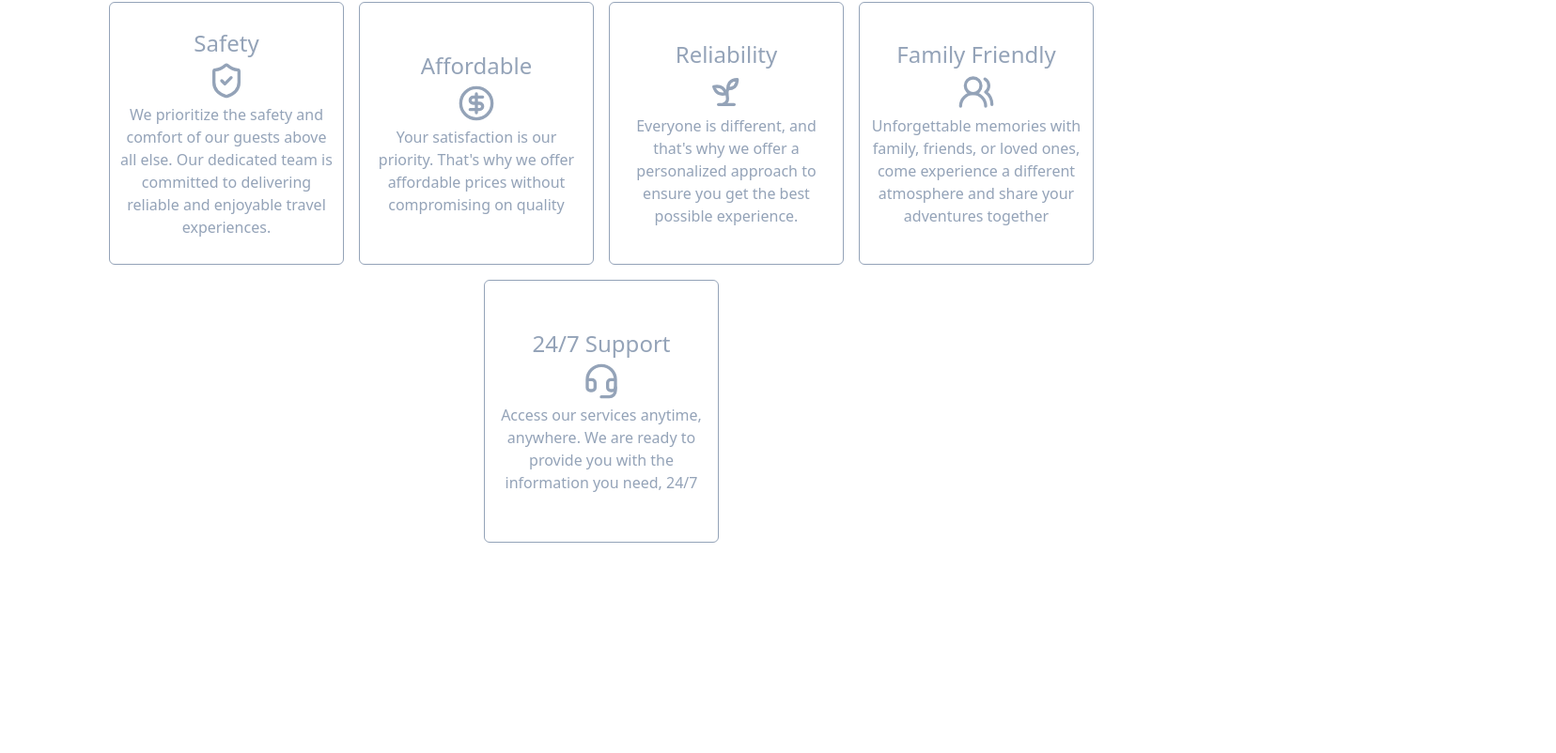
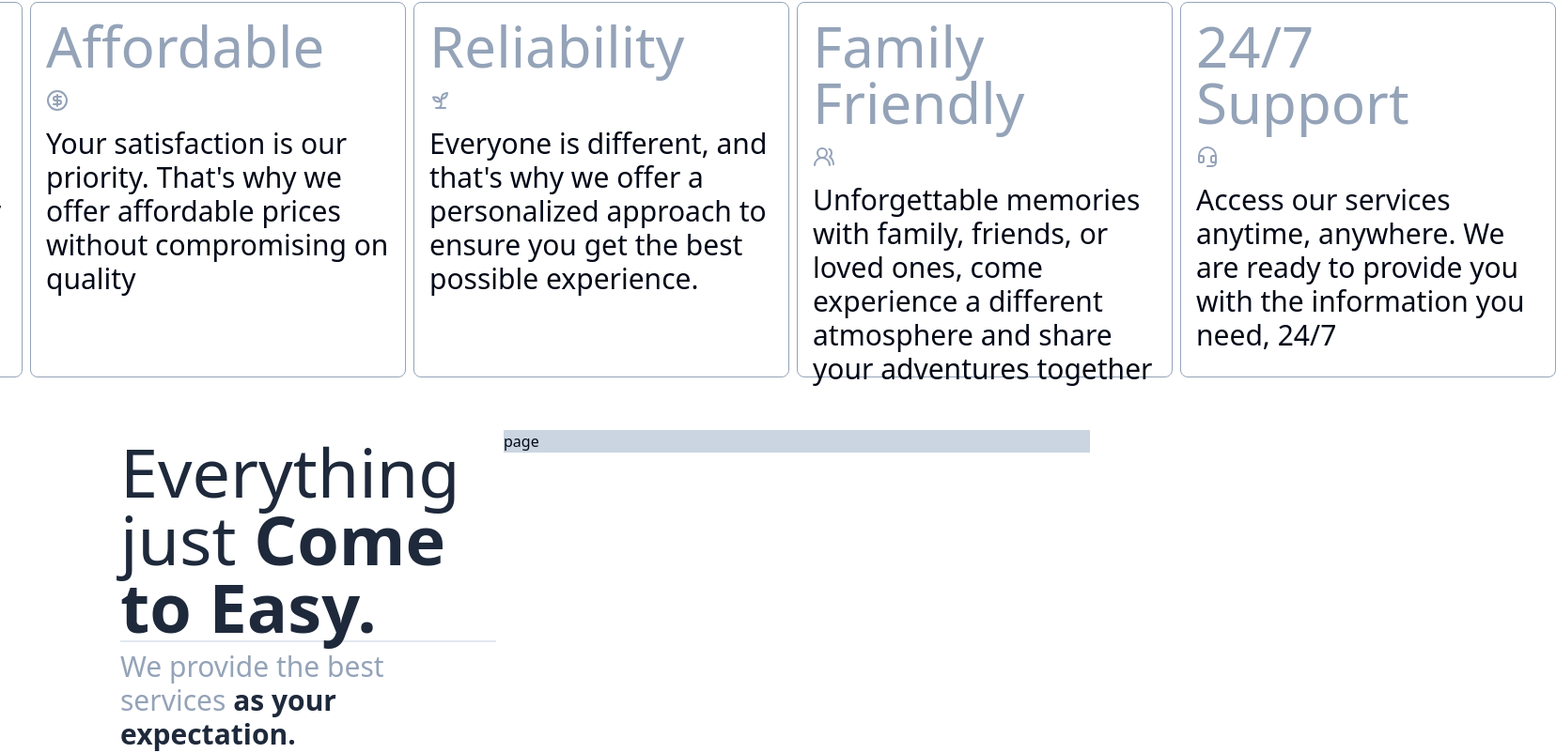
Before and after one commit to Sume-lang/thehills, a Next.js app: page /Home in a window 1280 px wide. Shown: the part 814-1616 px from the top of the page at 94% size, 1656 px wide, since content can reach past the window. Built offline with nearby package versions, Linux system fonts and the light colour scheme.

Commit message:
adding and modified code

```diff
--- a/app/(pages)/Home/Resources/Discovery.js
+++ b/app/(pages)/Home/Resources/Discovery.js
@@ -10,7 +10,7 @@ const Discovery = [
     id: 1,
     title: "Safety",
     link: "#",
-    icons: <ShieldCheck className="w-10 h-10" />,
+    icons: <ShieldCheck className="w-20 h-20" />,
     desc: "We prioritize the safety and comfort of our guests above all else. Our dedicated team is committed to delivering reliable and enjoyable travel experiences.",
   },
 
@@ -18,28 +18,28 @@ const Discovery = [
     id: 2,
     title: "Affordable",
     link: "#",
-    icons: <CircleDollarSign className="w-10 h-10" />,
+    icons: <CircleDollarSign className="w-20 h-20" />,
     desc: "Your satisfaction is our priority. That's why we offer affordable prices without compromising on quality",
   },
   {
     id: 3,
     title: "Reliability",
     link: "#",
-    icons: <Sprout className="w-10 h-10" />,
+    icons: <Sprout className="w-20 h-20" />,
     desc: "Everyone is different, and that's why we offer a personalized approach to ensure you get the best possible experience. ",
   },
   {
     id: 4,
     title: "Family Friendly",
     link: "#",
-    icons: <UsersRound className="w-10 h-10" />,
+    icons: <UsersRound className="w-20 h-20" />,
     desc: "Unforgettable memories with family, friends, or loved ones, come experience a different atmosphere and share your adventures together",
   },
   {
     id: 5,
     title: "24/7 Support",
     link: "#",
-    icons: <Headset className="w-10 h-10" />,
+    icons: <Headset className="w-20 h-20" />,
     desc: "Access our services anytime, anywhere. We are ready to provide you with the information you need, 24/7",
   },
 ];
--- a/app/(pages)/Home/Resources/UI/cardmotions.tsx
+++ b/app/(pages)/Home/Resources/UI/cardmotions.tsx
@@ -38,15 +38,14 @@ const Cardmotion = ({
   return (
     <motion.div
       className={cn(
-        "md:w-1/2 lg:w-[250px] md:h-[250px] lg:h-[280px] w-full rounded-lg border border-slate-400 gap-1 p-4 hover:bg-slate-300 hover:shadow-md duration-300 ease-linear",
+        "flex flex-col rounded-lg border border-slate-400 p-4 md:w-[200px] sm:w-[140px] lg:w-[400px] lg:h-[400px] md:h-[200px] gap-4 hover:bg-slate-300 hover:shadow-md hover:text-slate-900 duration-300 ease-linear",
         className
       )}
       style={style}
       variants={presence}
       initial="initial"
       animate="animate"
-      exit="exit"
-    >
+      exit="exit">
       {children}
     </motion.div>
   );
@@ -68,8 +67,7 @@ const Headermotion = ({
       variants={presence}
       initial="initial"
       animate="animate"
-      exit="exit"
-    >
+      exit="exit">
       {children}
     </motion.div>
   );
@@ -87,15 +85,14 @@ const Titlemotion = ({
   return (
     <motion.h3
       className={cn(
-        "text-3xl font-extralight text-slate-600 leading-none",
+        "lg:text-6xl text-3xl font-extralight text-slate-400 leading-none",
         className
       )}
       style={style}
       variants={presence}
       initial="initial"
       animate="animate"
-      exit="exit"
-    >
+      exit="exit">
       {children}
     </motion.h3>
   );
@@ -113,14 +110,13 @@ const Iconsmotion = ({
 }) => {
   return (
     <motion.span
-      className={cn("items-center text-slate-400", className)}
+      className={cn("text-slate-400 lg:text-5xl text-3xl", className)}
       style={style}
       variants={presence}
       initial="initial"
       animate="animate"
       exit="exit"
-      {...props}
-    >
+      {...props}>
       {children}
     </motion.span>
   );
@@ -137,13 +133,12 @@ const Descriptionmotion = ({
 }) => {
   return (
     <motion.p
-      className={cn("font-extralight", className)}
+      className={cn("lg:text-3xl text-2xl text-md font-extralight", className)}
       style={style}
       variants={presence}
       initial="initial"
       animate="animate"
-      exit="exit"
-    >
+      exit="exit">
       {children}
     </motion.p>
   );
@@ -165,8 +160,7 @@ const Contentmotion = ({
       variants={presence}
       initial="initial"
       animate="animate"
-      exit="exit"
-    >
+      exit="exit">
       {children}
     </motion.div>
   );
@@ -185,15 +179,14 @@ const Footermotion = ({
   return (
     <motion.div
       className={cn(
-        "flex flex-row rounded-md w-[60px] justify-center items-center text-center cursor-pointer border border-slate-400 hover:bg-slate-400 bg-opacity-15 py-2 duration-300 ease-linear",
+        "cursor-pointer border border-slate-400 hover:bg-slate-400 bg-opacity-15 py-2 duration-300 ease-linear",
         className
       )}
       style={style}
       variants={presence}
       initial="initial"
       animate="animate"
-      exit="exit"
-    >
+      exit="exit">
       {children}
       <ChevronRight size={15} className="text-slate-800" />
     </motion.div>
--- a/app/(pages)/Home/Sections/Discovery.tsx
+++ b/app/(pages)/Home/Sections/Discovery.tsx
@@ -1,25 +1,28 @@
 import React from "react";
 import dataDisc from "../Resources/Discovery";
 import { DivMotionleft, DivMotionright } from "../Resources/UI/divmotion";
-import { Cardmotion, Iconsmotion } from "../Resources/UI/cardmotions";
+import {
+  Cardmotion,
+  Titlemotion,
+  Iconsmotion,
+  Descriptionmotion,
+} from "../Resources/UI/cardmotions";
 
 export default function Discovery() {
   return (
-    <main className="flex flex-col w-full h-full items-center justify-center gap-2 lg:p-4 p-2">
-      <section className="md:flex-auto md:justify-center flex flex-row flex-wrap items-start justify-start gap-4">
+    <main className="flex md:flex-row lg:flex-row sm:flex-row flex-col md:items-center lg:items-center sm:items-center md:justify-center lg:justify-center sm:justify-center flex-auto gap-2 p-4">
+      <section className="flex md:flex-row lg:flex-row flex-col gap-2">
         {dataDisc.map((item) => (
           <div key={item.id}>
-            <Cardmotion className="rounded-md  p-2 flex  flex-col items-center justify-center cursor-pointer">
+            <Cardmotion className="">
               <DivMotionleft>
-                <h1 className="lg:text-2xl text-2xl font-extralight text-slate-400">
-                  {item.title}
-                </h1>
+                <Titlemotion className="">{item.title}</Titlemotion>
               </DivMotionleft>
               <DivMotionleft>
                 <Iconsmotion>{item.icons}</Iconsmotion>
               </DivMotionleft>
-              <DivMotionright className="text-slate-400 text-center font-extralight">
-                {item.desc}
+              <DivMotionright className="">
+                <Descriptionmotion>{item.desc}</Descriptionmotion>
               </DivMotionright>
             </Cardmotion>
           </div>
--- a/app/(pages)/Home/Sections/Services.tsx
+++ b/app/(pages)/Home/Sections/Services.tsx
@@ -1,7 +1,56 @@
 "use client";
-
+import {
+  DivMotionleft,
+  DivMotionright,
+  DivMotioncenter,
+} from "../Resources/UI/divmotion";
+import { Button } from "@/components/ui/button";
 export default function Services() {
   return (
-    <main className="flex flex-col w-full h-full items-center justify-center gap-2 lg:p-4 p-2"></main>
+    <main className="w-full min-h-screen flex lg:flex-row flex-col lg:items-start lg:justify-center p-4 py-10">
+      <DivMotioncenter className="lg:w-1/3 flex flex-col p-2 gap-2">
+        <DivMotionleft>
+          <div className="flex flex-col gap-2">
+            <h1 className="lg:text-7xl text-5xl font-light text-slate-800 border-b-2">
+              Everything just {""}
+              <span className="lg:text-7xl text-5xl font-bold text-slate-800">
+                Come to Easy.
+              </span>
+            </h1>
+          </div>
+        </DivMotionleft>
+        <DivMotionright>
+          <p className="lg:text-3xl text-2xl font-light text-slate-400">
+            We provide the best services{" "}
+            <span className="text-slate-800 font-bold">
+              as your expectation.
+            </span>
+          </p>
+        </DivMotionright>
+        <DivMotionleft className="flex flex-col gap-2 py-10">
+          <p className="lg:text-3xl text-2xl font-extralight text-slate-900">
+            Lorem ipsum dolor sit amet consectetur adipisicing elit.
+            Consequuntur reprehenderit, fugiat iusto earum, repellat doloribus
+            dicta fuga aperiam ut excepturi facilis eius nulla odio nemo!
+            Doloremque aliquid delectus vero tempore! Lorem ipsum dolor sit amet
+            consectetur adipisicing elit. Quasi molestias facilis recusandae vel
+            cumque expedita voluptates non magnam praesentium incidunt quia
+            excepturi repellat aspernatur, distinctio aliquid, ipsam vero
+            dolore! Consequatur! Lorem ipsum, dolor sit amet consectetur
+            adipisicing elit. Enim quasi officia illo perspiciatis recusandae
+            adipisci eveniet? Quae, fugit, temporibus labore aut laudantium eius
+            molestiae doloribus odit natus modi, quod optio.
+          </p>
+          <div className="lg:w-1/6 w-[150px]">
+            <Button variant="ghost" size="lg" className="w-full">
+              <a href="/">More info</a>
+            </Button>
+          </div>
+        </DivMotionleft>
+      </DivMotioncenter>
+      <DivMotioncenter className="lg:w-1/2 flex flex-col gap-2 bg-slate-300">
+        <h1>page</h1>
+      </DivMotioncenter>
+    </main>
   );
 }
--- a/components/ui/button.tsx
+++ b/components/ui/button.tsx
@@ -1,6 +1,8 @@
 import * as React from "react";
 import { Slot } from "@radix-ui/react-slot";
 import { cva, type VariantProps } from "class-variance-authority";
+
+import { ChevronRight } from "lucide-react";
 
 import { cn } from "@/lib/utils";
 
@@ -17,13 +19,13 @@ const buttonVariants = cva(
         secondary:
           "bg-secondary text-secondary-foreground hover:bg-secondary/80",
         ghost:
-          "hover:bg-accent hover:text-accent-foreground cursor-pointer border",
+          "font-light hover:bg-accent hover:text-accent-foreground cursor-pointer border",
         link: "text-primary underline-offset-4 hover:underline",
       },
       size: {
         default: "h-10 px-4 py-2",
         sm: "h-9 rounded-md px-3",
-        lg: "h-11 rounded-md px-8",
+        lg: "text-xl h-11 rounded-md px-8",
         icon: "h-10 w-10",
       },
     },
@@ -47,8 +49,9 @@ const Button = React.forwardRef<HTMLButtonElement, ButtonProps>(
       <Comp
         className={cn(buttonVariants({ variant, size, className }))}
         ref={ref}
-        {...props}
-      />
+        {...props}>
+        {props.children} <ChevronRight className="ml-2 h-6 w-6" />
+      </Comp>
     );
   }
 );
```
